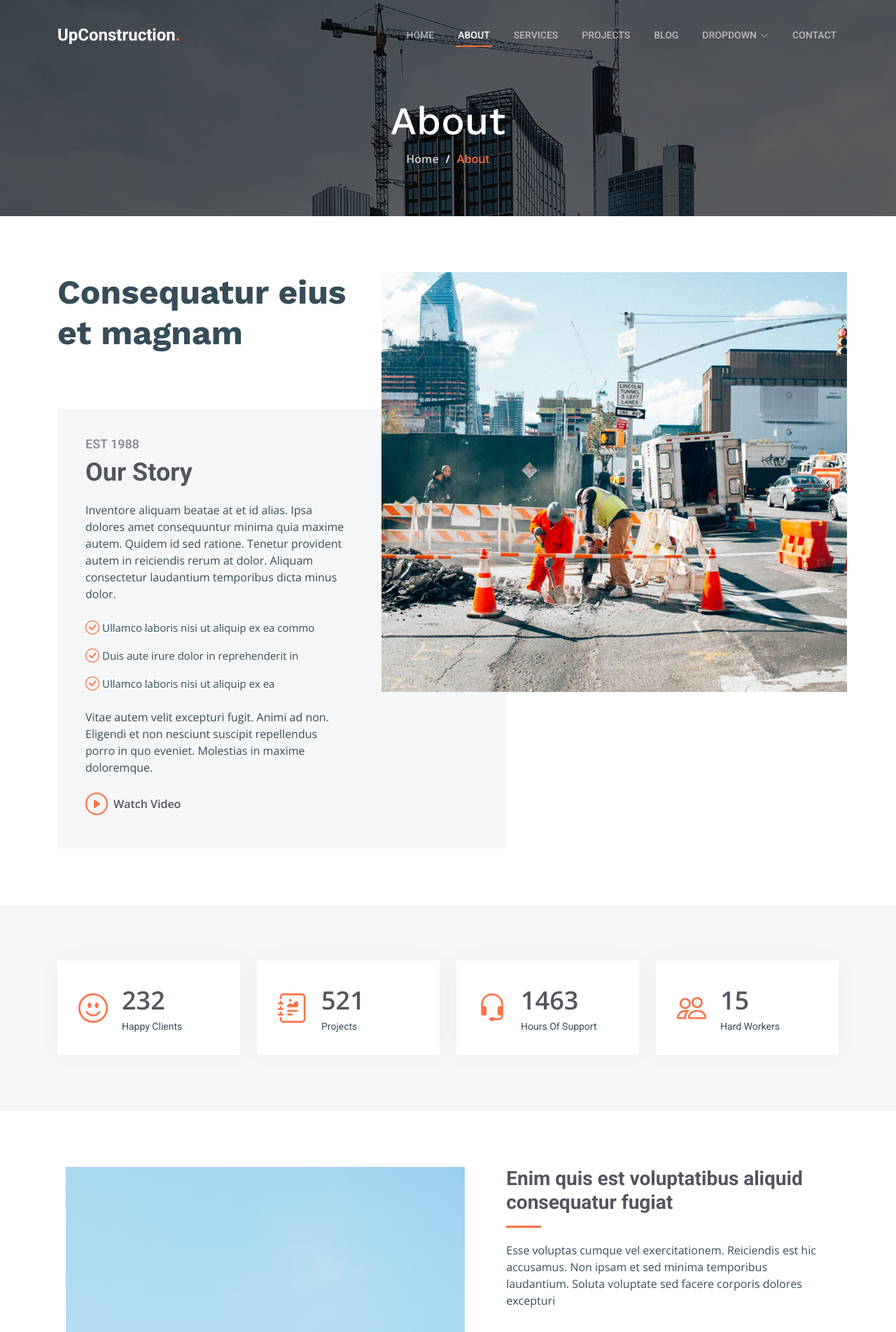
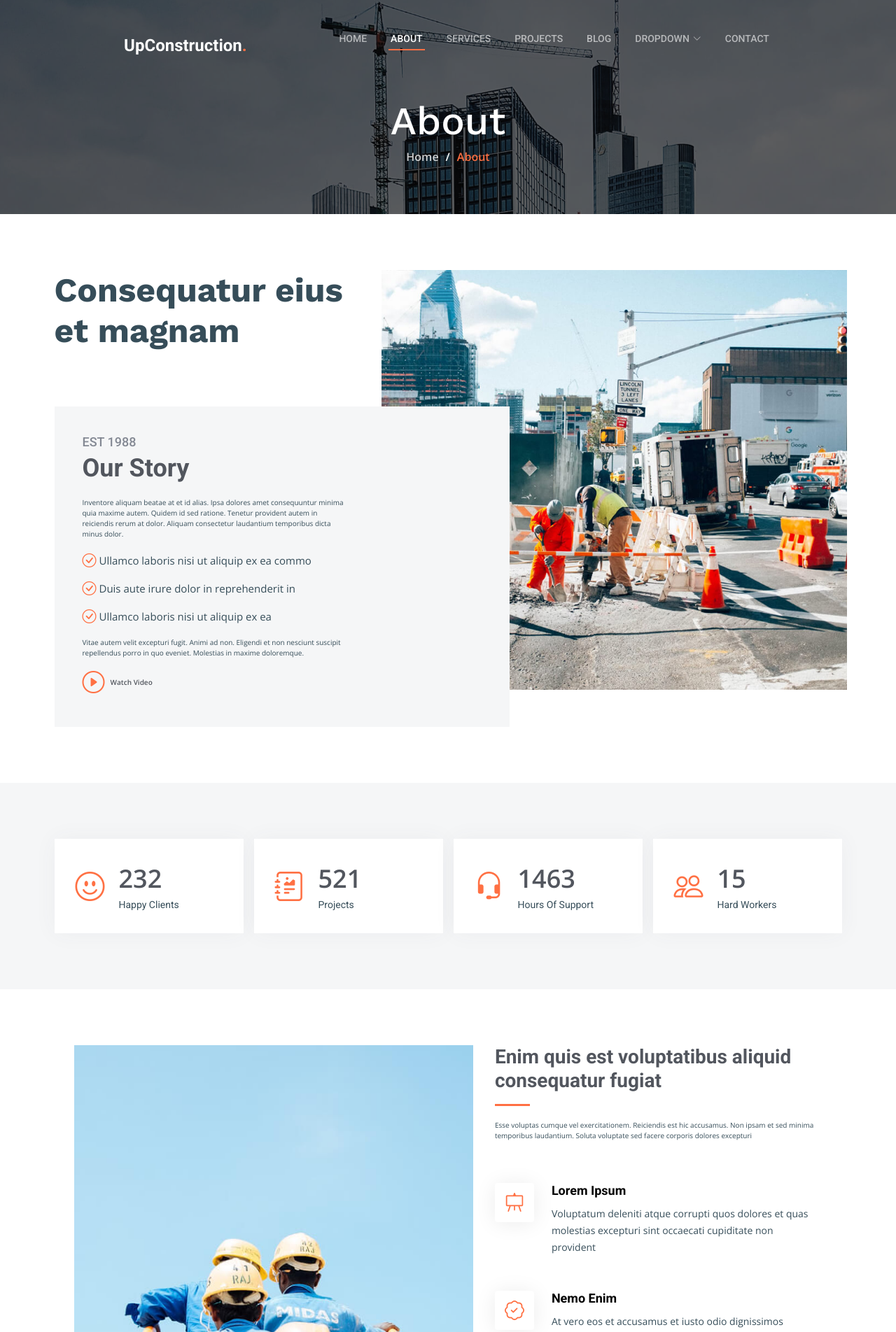
Before and after one commit to Jeswin-J/ProTechBuilders-ConstructionSite, a Django app: template ConstructionSite/templates/about.html in a window 1280 px wide. Shown: the top 1904 px of the page at 70% size. Run offline with Django 4.2, Linux system fonts and the light colour scheme; the template is opened without the code that fills it, so the values that code supplies are empty; some libraries are stand-ins or nearby versions.

Commit message:
aboutuspage

```diff
--- a/ConstructionSite/ConstructionSite/urls.py
+++ b/ConstructionSite/ConstructionSite/urls.py
@@ -21,4 +21,5 @@ from SiteManager import views
 urlpatterns = [
     path('admin/', admin.site.urls),
     path('index/', views.index, name= 'index'),
+     path('about/', views.about, name= 'about'),
 ]
--- a/ConstructionSite/SiteManager/views.py
+++ b/ConstructionSite/SiteManager/views.py
@@ -2,3 +2,6 @@ from django.shortcuts import render
 
 def index(request):
     return render(request, 'index.html')
+
+def about(request):
+    return render(request, 'about.html')
--- a/ConstructionSite/templates/about.html
+++ b/ConstructionSite/templates/about.html
@@ -9,6 +10,15 @@
   <meta content="" name="description">
   <meta content="" name="keywords">
 
+  <!-- Latest compiled and minified CSS -->
+<link rel="stylesheet" href="https://maxcdn.bootstrapcdn.com/bootstrap/3.4.1/css/bootstrap.min.css">
+
+<!-- jQuery library -->
+<script src="https://ajax.googleapis.com/ajax/libs/jquery/3.6.4/jquery.min.js"></script>
+
+<!-- Latest compiled JavaScript -->
+<script src="https://maxcdn.bootstrapcdn.com/bootstrap/3.4.1/js/bootstrap.min.js"></script>
+
   <!-- Favicons -->
   <link href="assets/img/favicon.png" rel="icon">
   <link href="assets/img/apple-touch-icon.png" rel="apple-touch-icon">
@@ -19,15 +29,15 @@
   <link href="https://fonts.googleapis.com/css2?family=Open+Sans:ital,wght@0,300;0,400;0,500;0,600;0,700;1,300;1,400;1,600;1,700&family=Roboto:ital,wght@0,300;0,400;0,500;0,600;0,700;1,300;1,400;1,500;1,600;1,700&family=Work+Sans:ital,wght@0,300;0,400;0,500;0,600;0,700;1,300;1,400;1,500;1,600;1,700&display=swap" rel="stylesheet">
 
   <!-- Vendor CSS Files -->
-  <link href="assets/vendor/bootstrap/css/bootstrap.min.css" rel="stylesheet">
-  <link href="assets/vendor/bootstrap-icons/bootstrap-icons.css" rel="stylesheet">
-  <link href="assets/vendor/fontawesome-free/css/all.min.css" rel="stylesheet">
-  <link href="assets/vendor/aos/aos.css" rel="stylesheet">
-  <link href="assets/vendor/glightbox/css/glightbox.min.css" rel="stylesheet">
-  <link href="assets/vendor/swiper/swiper-bundle.min.css" rel="stylesheet">
+  <link href= {% static "assets/vendor/bootstrap/css/bootstrap.min.css" %} rel="stylesheet">
+  <link href= {% static "assets/vendor/bootstrap-icons/bootstrap-icons.css" %} rel="stylesheet">
+  <link href= {% static "assets/vendor/fontawesome-free/css/all.min.css" %} rel="stylesheet">
+  <link href= {% static "assets/vendor/aos/aos.css" %} rel="stylesheet">
+  <link href= {% static "assets/vendor/glightbox/css/glightbox.min.css" %} rel="stylesheet">
+  <link href= {% static "assets/vendor/swiper/swiper-bundle.min.css" %} rel="stylesheet">
 
   <!-- Template Main CSS File -->
-  <link href="assets/css/main.css" rel="stylesheet">
+  <link href=  "assets/css/main.css"   rel="stylesheet">
 
   <!-- =======================================================
   * Template Name: UpConstruction
```
Also changed, not shown: other parts of ConstructionSite/templates/about.html (+12 -11 lines).
